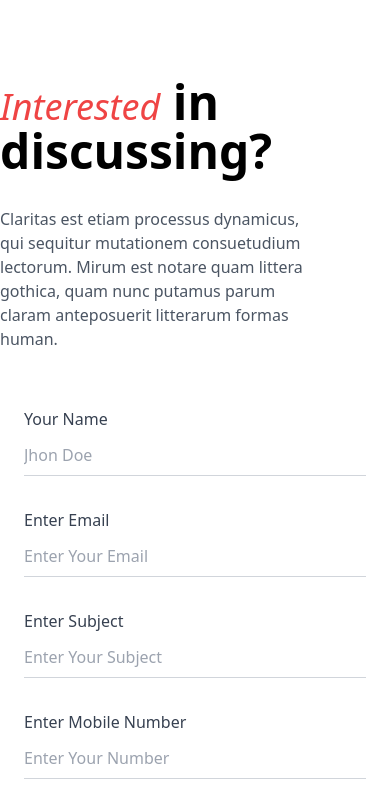
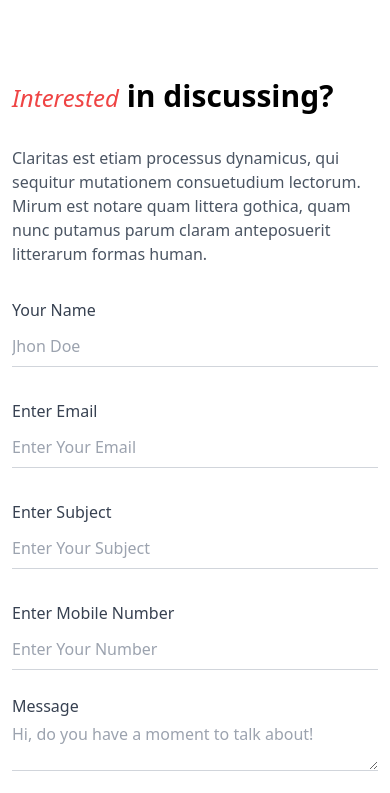
Before and after one commit to SwiftrutDhvani/Alpha-Exports, a plain HTML site: page contact.html in a window 390 px wide. Shown: the part 611-1404 px from the top of the page. Drawn offline with nearby package versions, Linux system fonts and the light colour scheme.

Commit message:
contact page responsive changes done

```diff
--- a/contact.html
+++ b/contact.html
@@ -77,7 +77,7 @@
     </section>
 
     <!-- contact us -->
-    <section class="contactUsImg relative">
+    <section class="contactUsImg relative px-3 lg:px-0">
       <div class="absolute inset-0 bg-gradient-to-r from-red-700/90 to-red-300/20"></div>
       <div class="container mx-auto relative z-10">
         <div class="py-40">
@@ -92,16 +92,16 @@
     </section>
 
     <!-- hero section -->
-    <section class="my-20">
+    <section class="my-20 px-3 lg:px-0">
       <div class="container mx-auto">
         <div class="">
-          <h1 class="text-5xl font-bold">
-            <span class="text-red-500 font-medium text-4xl italic"
+          <h1 class="text-3xl md:text-5xl font-bold">
+            <span class="text-red-500 font-medium text-2xl md:text-4xl italic"
               >Interested</span
             >
             in discussing?
           </h1>
-          <p class="w-4/5 my-8 text-gray-600">
+          <p class="md:w-4/5 my-8 text-gray-600">
             Claritas est etiam processus dynamicus, qui sequitur mutationem
             consuetudium lectorum. Mirum est notare quam littera gothica, quam
             nunc putamus parum claram anteposuerit litterarum formas human.
@@ -110,7 +110,7 @@
         <div class="lg:flex">
           <div class="w-full lg:w-3/5">
             <div class="grid grid-cols-1 md:grid-cols-3 gap-8">
-              <div class="md:col-span-2 p-6">
+              <div class="md:col-span-2 md:py-6">
                 <form action="#" method="POST">
                   <div class="grid grid-cols-1 md:grid-cols-2 gap-8">
                     <div class="">
@@ -143,7 +143,7 @@
                         class="w-full border-b border-gray-300 py-2 focus:outline-none focus:ring-2 focus:ring-red-400"
                       />
                     </div>
-                    <div>
+                    <div class="">
                       <label for="mobile" class="block text-gray-700 font-medium mb-1">Enter Mobile Number</label>
                       <input
                         type="text"
@@ -175,7 +175,7 @@
               </div>
           </div>
         </div>
-        <div class="w-full lg:w-2/5 bg-[#FDF4E4] py-12 px-14 rounded-3xl">
+        <div class="w-full lg:w-2/5 bg-[#FDF4E4] py-12 md:px-14 px-8 rounded-3xl mt-5 md:mt-0">
             <div class="">
               <i
                 class="fa-solid fa-phone bg-red-500 rounded-full p-2 text-white me-3"
@@ -208,7 +208,7 @@
     </section>
 
     <!--  -->
-    <section class="my-20 bg-red-500 py-10">
+    <section class="my-20 bg-red-500 py-10 px-3 lg:px-0">
       <div class="container mx-auto">
         <div class="md:flex justify-evenly">
           <div class="text-white text-center">
```
